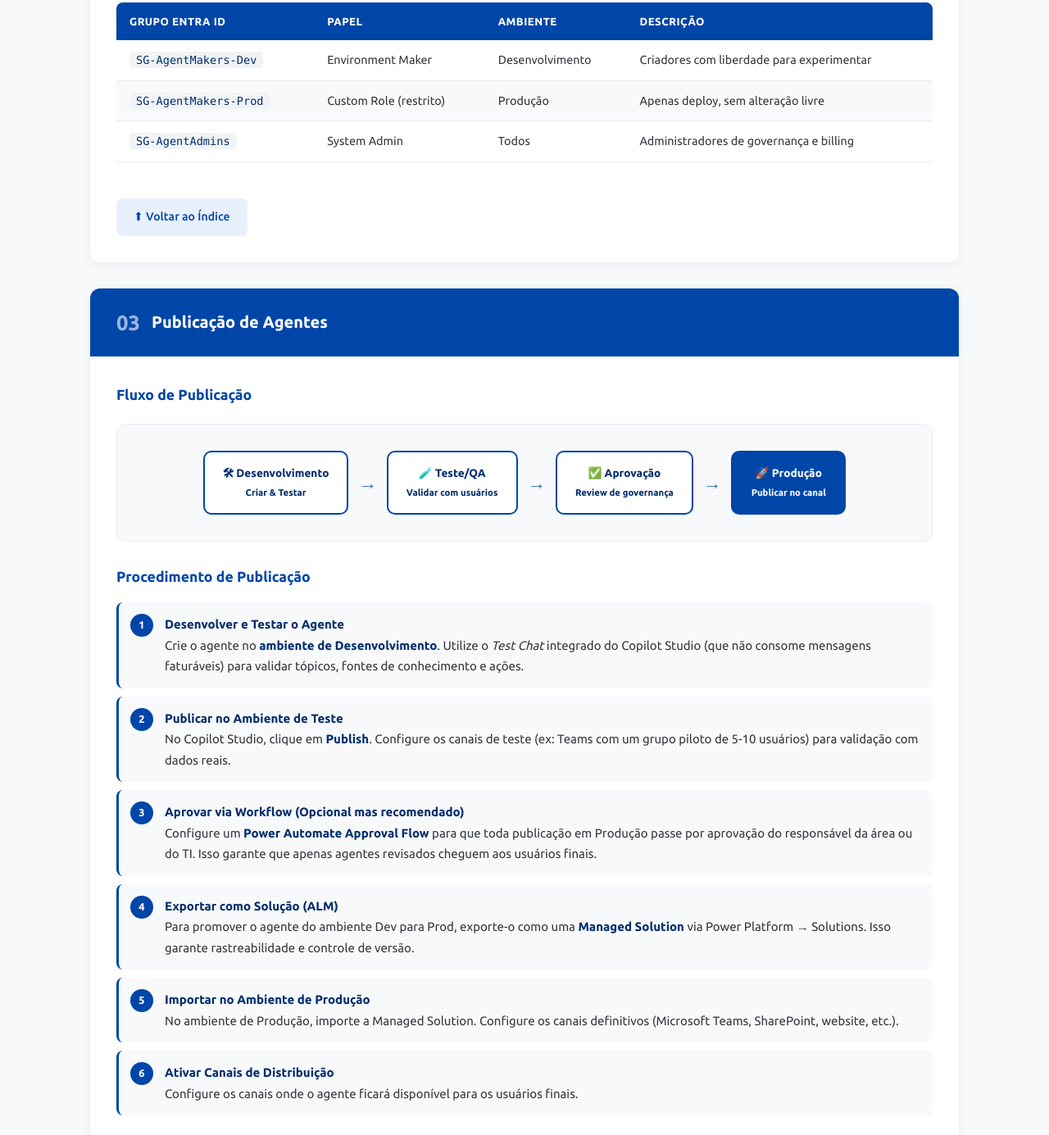
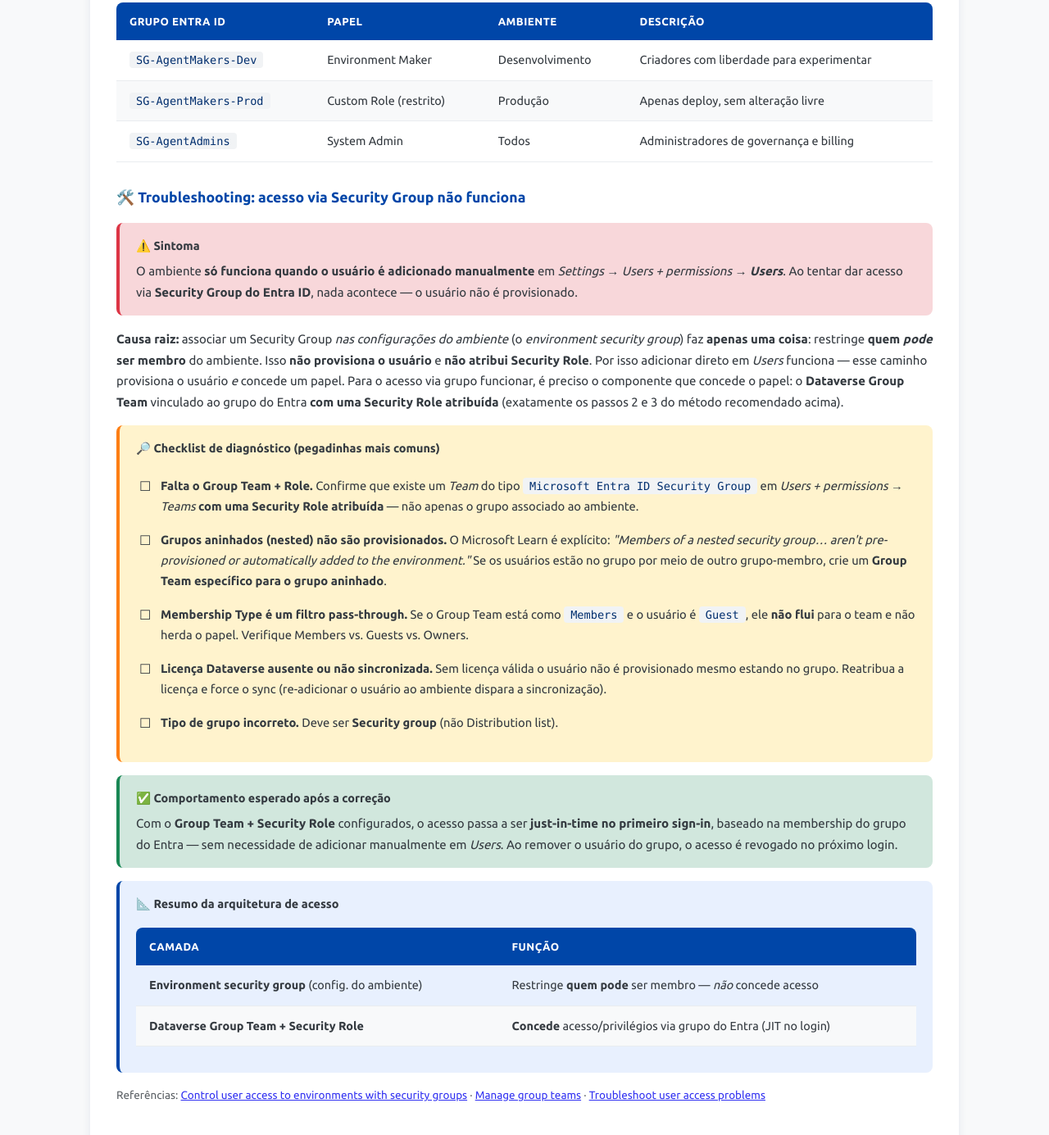
Before and after one commit to wilsonhsie-ai/pages, a plain HTML site: page guia-copilot-studio.html in a window 1280 px wide. Shown: the part 4038-5423 px from the top of the page at 82% size. Drawn offline with Linux system fonts and the light colour scheme.

Commit message:
Secao 2: adiciona troubleshooting de acesso via Security Group (Group Team + Role, nested groups, membership type)
Co-authored-by: Copilot <223556219+Copilot@users.noreply.github.com>

```diff
--- a/guia-copilot-studio.html
+++ b/guia-copilot-studio.html
@@ -760,6 +760,44 @@
                     </tr>
                 </tbody>
             </table></div>
+
+            <h3>🛠️ Troubleshooting: acesso via Security Group não funciona</h3>
+            <div class="box box-danger">
+                <div class="box-title">⚠️ Sintoma</div>
+                <p>O ambiente <strong>só funciona quando o usuário é adicionado manualmente</strong> em <em>Settings → Users + permissions → <strong>Users</strong></em>. Ao tentar dar acesso via <strong>Security Group do Entra ID</strong>, nada acontece — o usuário não é provisionado.</p>
+            </div>
+
+            <p><strong>Causa raiz:</strong> associar um Security Group <em>nas configurações do ambiente</em> (o <em>environment security group</em>) faz <strong>apenas uma coisa</strong>: restringe <strong>quem <em>pode</em> ser membro</strong> do ambiente. Isso <strong>não provisiona o usuário</strong> e <strong>não atribui Security Role</strong>. Por isso adicionar direto em <em>Users</em> funciona — esse caminho provisiona o usuário <em>e</em> concede um papel. Para o acesso via grupo funcionar, é preciso o componente que concede o papel: o <strong>Dataverse Group Team</strong> vinculado ao grupo do Entra <strong>com uma Security Role atribuída</strong> (exatamente os passos 2 e 3 do método recomendado acima).</p>
+
+            <div class="box box-warning">
+                <div class="box-title">🔎 Checklist de diagnóstico (pegadinhas mais comuns)</div>
+                <ul class="checklist">
+                    <li><strong>Falta o Group Team + Role.</strong> Confirme que existe um <em>Team</em> do tipo <code>Microsoft Entra ID Security Group</code> em <em>Users + permissions → Teams</em> <strong>com uma Security Role atribuída</strong> — não apenas o grupo associado ao ambiente.</li>
+                    <li><strong>Grupos aninhados (nested) não são provisionados.</strong> O Microsoft Learn é explícito: <em>"Members of a nested security group… aren't pre-provisioned or automatically added to the environment."</em> Se os usuários estão no grupo por meio de outro grupo-membro, crie um <strong>Group Team específico para o grupo aninhado</strong>.</li>
+                    <li><strong>Membership Type é um filtro pass-through.</strong> Se o Group Team está como <code>Members</code> e o usuário é <code>Guest</code>, ele <strong>não flui</strong> para o team e não herda o papel. Verifique Members vs. Guests vs. Owners.</li>
+                    <li><strong>Licença Dataverse ausente ou não sincronizada.</strong> Sem licença válida o usuário não é provisionado mesmo estando no grupo. Reatribua a licença e force o sync (re-adicionar o usuário ao ambiente dispara a sincronização).</li>
+                    <li><strong>Tipo de grupo incorreto.</strong> Deve ser <strong>Security group</strong> (não Distribution list).</li>
+                </ul>
+            </div>
+
+            <div class="box box-success">
+                <div class="box-title">✅ Comportamento esperado após a correção</div>
+                <p>Com o <strong>Group Team + Security Role</strong> configurados, o acesso passa a ser <strong>just-in-time no primeiro sign-in</strong>, baseado na membership do grupo do Entra — sem necessidade de adicionar manualmente em <em>Users</em>. Ao remover o usuário do grupo, o acesso é revogado no próximo login.</p>
+            </div>
+
+            <div class="box box-info">
+                <div class="box-title">📐 Resumo da arquitetura de acesso</div>
+                <div class="table-wrap"><table>
+                    <thead><tr><th>Camada</th><th>Função</th></tr></thead>
+                    <tbody>
+                        <tr><td><strong>Environment security group</strong> (config. do ambiente)</td><td>Restringe <strong>quem pode</strong> ser membro — <em>não</em> concede acesso</td></tr>
+                        <tr><td><strong>Dataverse Group Team + Security Role</strong></td><td><strong>Concede</strong> acesso/privilégios via grupo do Entra (JIT no login)</td></tr>
+                    </tbody>
+                </table></div>
+            </div>
+
+            <p style="font-size:.9em;opacity:.8">Referências: <a href="https://learn.microsoft.com/power-platform/admin/control-user-access" target="_blank">Control user access to environments with security groups</a> · <a href="https://learn.microsoft.com/power-platform/admin/manage-group-teams" target="_blank">Manage group teams</a> · <a href="https://learn.microsoft.com/power-platform/admin/troubleshoot-user-access" target="_blank">Troubleshoot user access problems</a></p>
+
             <a href="#toc" class="back-to-toc">⬆ Voltar ao Índice</a>
         </div>
     </div>
```
